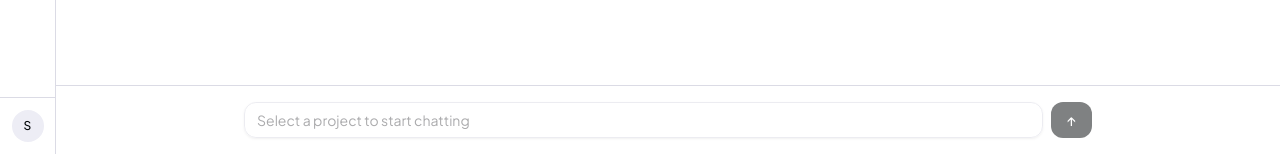
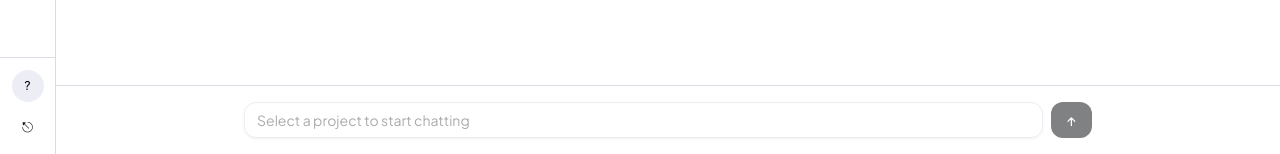
Before and after one commit to hrishikesh2708/signals_agent, a Next.js app in the folder client/: page /chat in a window 1280 px wide. Shown: the part 646-800 px from the top of the page. Built offline with nearby package versions, Linux system fonts and the light colour scheme; no server answers; a web font is replaced by a local one.

Commit message:
Add New chat button in chat header (top-right) + update sidebar-footer with user info and logout

```diff
--- a/client/src/app/(app)/chat/chat-shell.tsx
+++ b/client/src/app/(app)/chat/chat-shell.tsx
@@ -15,6 +15,7 @@ import { useAuth } from "@/contexts/auth-context";
 import { ApiError } from "@/lib/api";
 import { loadStoredProject } from "@/lib/project-storage";
 import {
+  clearSession,
   createServerSession,
   type StoredChatSession,
 } from "@/lib/session-storage";
@@ -30,6 +31,7 @@ export function ChatShell() {
   const [activeProject, setActiveProject] = useState<ProjectResponse | null>(null);
   const [session, setSession] = useState<StoredChatSession | null>(null);
   const [sessionLoading, setSessionLoading] = useState(false);
+  const [newChatLoading, setNewChatLoading] = useState(false);
   const [error, setError] = useState<string | null>(null);
 
   useEffect(() => {
@@ -42,6 +44,24 @@ export function ChatShell() {
     setSession(null);
     setActiveProject(project);
   }, []);
+
+  const handleNewChat = useCallback(async () => {
+    if (!activeProject || newChatLoading) return;
+
+    setNewChatLoading(true);
+    setError(null);
+
+    try {
+      clearSession();
+      const next = await createServerSession(activeProject.id, { forceNew: true });
+      setSession(next);
+    } catch (err) {
+      if (err instanceof ApiError && err.status === 401) return;
+      setError(err instanceof Error ? err.message : "session_create_failed");
+    } finally {
+      setNewChatLoading(false);
+    }
+  }, [activeProject, newChatLoading]);
 
   useEffect(() => {
     if (authLoading || !projectHydrated || !activeProject) return;
@@ -132,10 +152,12 @@ export function ChatShell() {
 
   return (
     <ProjectProvider project={activeProject}>
-      <ChatProviders threadId={session.session_id}>
+      <ChatProviders key={session.session_id} threadId={session.session_id}>
         <HeadlessChat
           projectName={activeProject.name}
           sessionId={session.session_id}
+          onNewChat={handleNewChat}
+          newChatLoading={newChatLoading}
         />
       </ChatProviders>
     </ProjectProvider>
--- a/client/src/components/chat/copilot-chat-layout.tsx
+++ b/client/src/components/chat/copilot-chat-layout.tsx
@@ -12,6 +12,7 @@ export function CopilotChatLayout({
   inputDisabled = false,
   inputPlaceholder = "Message Signals Copilot…",
   projectName,
+  headerActions,
   banner,
   footerExtra,
   stepInfo,
@@ -23,6 +24,7 @@ export function CopilotChatLayout({
   inputDisabled?: boolean;
   inputPlaceholder?: string;
   projectName?: string;
+  headerActions?: React.ReactNode;
   banner?: React.ReactNode;
   footerExtra?: React.ReactNode;
   stepInfo?: { step: number; total: number; label: string } | null;
@@ -48,8 +50,11 @@ export function CopilotChatLayout({
               </p>
             </div>
           </div>
+          {(headerActions || projectName) ? (
+            <div className="ml-auto flex shrink-0 items-center gap-4">
+              {headerActions}
               {projectName ? (
-            <div className="ml-auto shrink-0 text-right">
+                <div className="text-right">
                   <p className="text-xs text-[var(--muted-foreground)]">Project</p>
                   <p
                     className="max-w-[12rem] truncate text-sm font-medium text-[var(--foreground)] sm:max-w-[16rem]"
@@ -57,6 +62,8 @@ export function CopilotChatLayout({
                   >
                     {projectName}
                   </p>
+                </div>
+              ) : null}
             </div>
           ) : null}
         </div>
--- a/client/src/components/chat/headless-chat.tsx
+++ b/client/src/components/chat/headless-chat.tsx
@@ -3,6 +3,7 @@
 import { AgentMessageBubble } from "./messages/agent-message-bubble";
 import { ChatErrorBoundary } from "./chat-error-boundary";
 import { HitlApprovalCard } from "./interrupts/hitl-approval-card";
+import { Button } from "@/components/ui/button";
 import { Spinner } from "@/components/ui/spinner";
 import { CopilotChatLayout } from "./copilot-chat-layout";
 import { useHeadlessInterrupt } from "@/hooks/use-headless-interrupt";
@@ -28,9 +29,13 @@ const INTERRUPT_STEPS: Record<string, { step: number; total: number; label: stri
 export function HeadlessChat({
   projectName,
   sessionId,
+  onNewChat,
+  newChatLoading = false,
 }: {
   projectName?: string;
   sessionId: string;
+  onNewChat?: () => void;
+  newChatLoading?: boolean;
 }) {
   const { copilotkit } = useCopilotKit();
   const { agent } = useAgent({ agentId: CHAT_AGENT_ID });
@@ -240,6 +245,26 @@ export function HeadlessChat({
   return (
     <CopilotChatLayout
       projectName={projectName}
+      headerActions={
+        onNewChat ? (
+          <Button
+            type="button"
+            variant="outline"
+            size="sm"
+            onClick={onNewChat}
+            disabled={newChatLoading || !!pending || agent.isRunning}
+          >
+            {newChatLoading ? (
+              <span className="flex items-center gap-2">
+                <Spinner size="sm" />
+                New chat
+              </span>
+            ) : (
+              "New chat"
+            )}
+          </Button>
+        ) : null
+      }
       draft={draft}
       onDraftChange={setDraft}
       onSubmit={handleSubmit}
--- a/client/src/components/shell/sidebar-footer.tsx
+++ b/client/src/components/shell/sidebar-footer.tsx
@@ -1,26 +1,88 @@
 "use client";
 
+import { useRouter } from "next/navigation";
+
+import { Button } from "@/components/ui/button";
+import { Spinner } from "@/components/ui/spinner";
+import { useAuth } from "@/contexts/auth-context";
+import { clearProject } from "@/lib/project-storage";
+import { clearSession } from "@/lib/session-storage";
 import { cn } from "@/lib/utils";
 
+function userDisplayName(email?: string, name?: string): string {
+  if (email) return email;
+  if (name) return name;
+  return "Signed in";
+}
+
+function userInitial(email?: string, name?: string): string {
+  const source = email ?? name ?? "?";
+  return source.charAt(0).toUpperCase();
+}
+
 export function SidebarFooter({ collapsed }: { collapsed: boolean }) {
+  const router = useRouter();
+  const { user, loading, logout } = useAuth();
+
+  const displayName = userDisplayName(user?.email, user?.name);
+
+  async function onLogout() {
+    try {
+      await logout();
+    } finally {
+      clearSession();
+      clearProject();
+      router.replace("/login");
+    }
+  }
+
   if (collapsed) {
     return (
       <div className="flex flex-col items-center gap-2 border-t border-[var(--border)] px-2 py-3">
         <span
-          title="Signals dev"
+          title={displayName}
           className="flex h-8 w-8 items-center justify-center rounded-full bg-[var(--secondary)] text-xs font-medium text-[var(--secondary-foreground)]"
         >
-          S
+          {loading ? "…" : userInitial(user?.email, user?.name)}
         </span>
+        <Button
+          variant="ghost"
+          size="icon"
+          onClick={onLogout}
+          aria-label="Sign out"
+          className="h-8 w-8"
+          title="Sign out"
+        >
+          ⎋
+        </Button>
       </div>
     );
   }
 
   return (
     <div className={cn("border-t border-[var(--border)] px-3 py-3")}>
-      <p className="text-xs text-[var(--muted-foreground)]">
-        Dev sandboxes available in the sidebar while auth is pending.
-      </p>
+      <div className="mb-3 min-w-0">
+        {loading ? (
+          <div className="flex items-center gap-2 text-sm text-[var(--muted-foreground)]">
+            <Spinner size="sm" />
+            Loading…
+          </div>
+        ) : (
+          <>
+            <p className="truncate text-sm font-medium text-[var(--foreground)]">
+              {displayName}
+            </p>
+            {user?.name && user.email ? (
+              <p className="truncate text-xs text-[var(--muted-foreground)]">
+                {user.name}
+              </p>
+            ) : null}
+          </>
+        )}
+      </div>
+      <Button variant="outline" size="sm" onClick={onLogout} className="w-full">
+        Sign out
+      </Button>
     </div>
   );
 }
```
Lines whose indentation alone changed are shown as unchanged.
